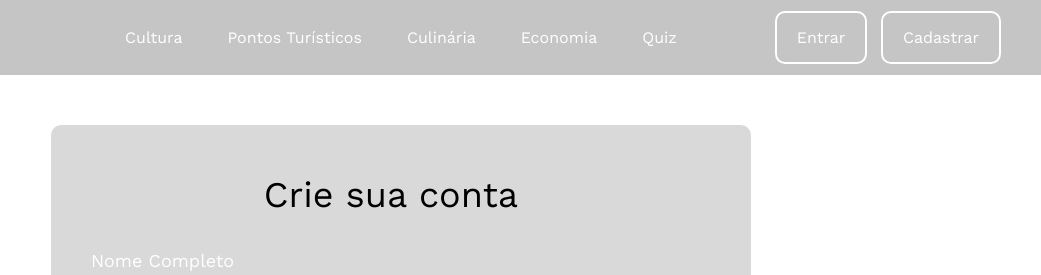
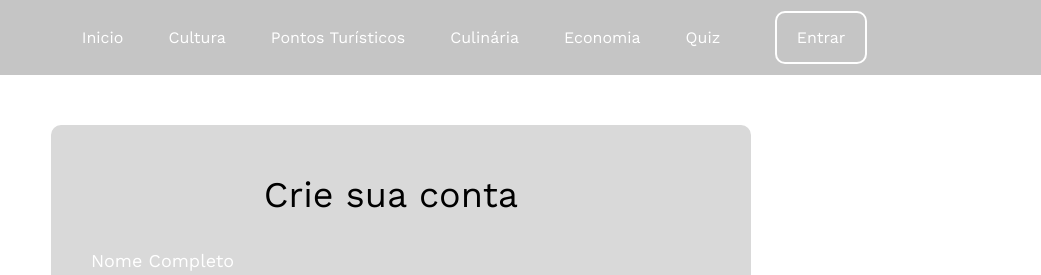
Before and after one commit to ezlima987/Trabalho-India, a plain HTML site: page cadastrar.html in a window 1280 px wide. Shown: the top 275 px of the page, 239-1280 px from the left. Drawn offline with nearby package versions, Linux system fonts and the light colour scheme.

Commit message:
Correção no cabecalho e organizaçao

```diff
--- a/cadastrar.css
+++ b/cadastrar.css
@@ -15,26 +15,13 @@
     box-sizing: border-box;
 
 }
+
+/* cabecalho*/
+
 header {
     height: 75px;
     background-color:#C5C5C5; /* ajeitar depois da paleta */
     display: flex;
-}
-
-a {
-    text-decoration: none;
-    color: white;
-
-}
-
-p {
-    font-size: 18px;
-    color: white;
-}
-
-h1 {
-    font-size: 36px;
-    color: black;
 }
 
 .container {
@@ -128,7 +115,7 @@ h1 {
 }
 
 utilizar na pagina selecionada
-*/
+
 
 .cadastrar {
     display: flex;
@@ -151,6 +138,9 @@ utilizar na pagina selecionada
     background-color:white;
     color: black;
 }
+*/
+
+/* conteudo da pagina*/
 
 body{
     min-width: 1050px;
@@ -165,6 +155,22 @@ main{
     align-items: center;
     height: 100vh;
 
+}
+
+a {
+    text-decoration: none;
+    color: white;
+
+}
+
+p {
+    font-size: 18px;
+    color: white;
+}
+
+h1 {
+    font-size: 36px;
+    color: black;
 }
 
 .formulario{
@@ -266,6 +272,8 @@ main{
     color: #974315;
 }
 
+/* rodape*/
+
 footer {
     height: 60px;
     background-color:#C5C5C5; /* ajeitar depois da paleta */
--- a/cadastrar.html
+++ b/cadastrar.html
@@ -19,6 +19,7 @@
             <div class="menu">
                 <nav>
                     <ul>
+                        <li><a href="">Inicio</a></li>
                         <li><a href="">Cultura</a></li>
                         <li><a href="">Pontos Turísticos</a></li>
                         <li><a href="">Culinária</a></li>
@@ -30,11 +31,6 @@
             <div class="entrar">
                 <div class="botaoEntrar">
                     <a href="">Entrar</a>
-                </div>
-            </div>
-            <div class="cadastrar">
-                <div class="botaoCadastrar">
-                    <a href="">Cadastrar</a>
                 </div>
             </div>
        </div>
--- a/inicio.css
+++ b/inicio.css
@@ -1,4 +1,12 @@
-@import url('https://fonts.googleapis.com/css2?family=Open+Sans:ital,wght@0,300..800;1,300..800&family=Work+Sans:ital,wght@0,100..900;1,100..900&display=swap');
+@import url('https://fonts.googleapis.com/css2?family=Work+Sans&display=swap');
+
+
+  * {
+  font-family: "Work Sans", sans-serif;
+  font-optical-sizing: auto;
+  font-weight: 400;
+  font-style: normal;
+}
 
 * {
     font-family:  "Work Sans", sans-serif;
@@ -12,12 +20,17 @@ header {
     display: flex;
 }
 
+
 .container {
     height: 100%;
     width: 1200px;
+    min-width: 1050px;
     display: flex;
     margin: 0 auto;
+    min-height: 75px;
+    max-height: 75px;
 }
+
 .logo{
     width: 20%;
     height: 100%;
@@ -46,7 +59,7 @@ header {
     cursor: pointer;
 }
 
-ul{
+.container ul{
     display: flex;
     justify-content: center;
     height: 100%;
@@ -54,7 +67,7 @@ ul{
     gap: 5px;
 }
 
-li{
+.container li{
     list-style: none;
     padding: 15px 20px;
     color: white;
@@ -62,11 +75,11 @@ li{
     border-radius: 10px;
 }
 
-li:hover {
+.container li:hover {
     background-color: white;
     color: black; /* corrigir depois de decidir a paleta */
 }
- nav{
+ .container nav{
     height: 100%;
  }
 
```
